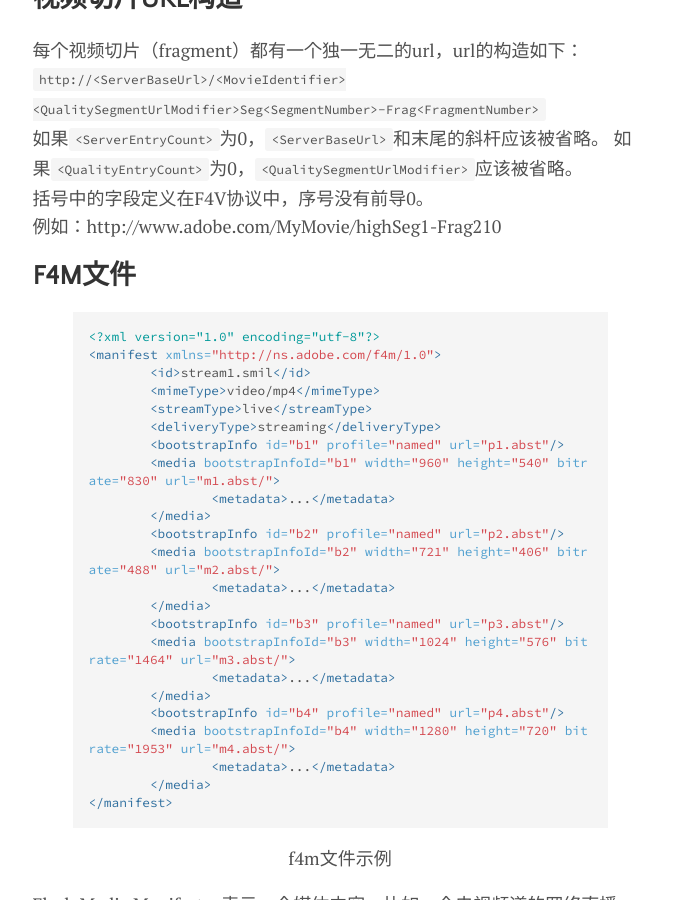
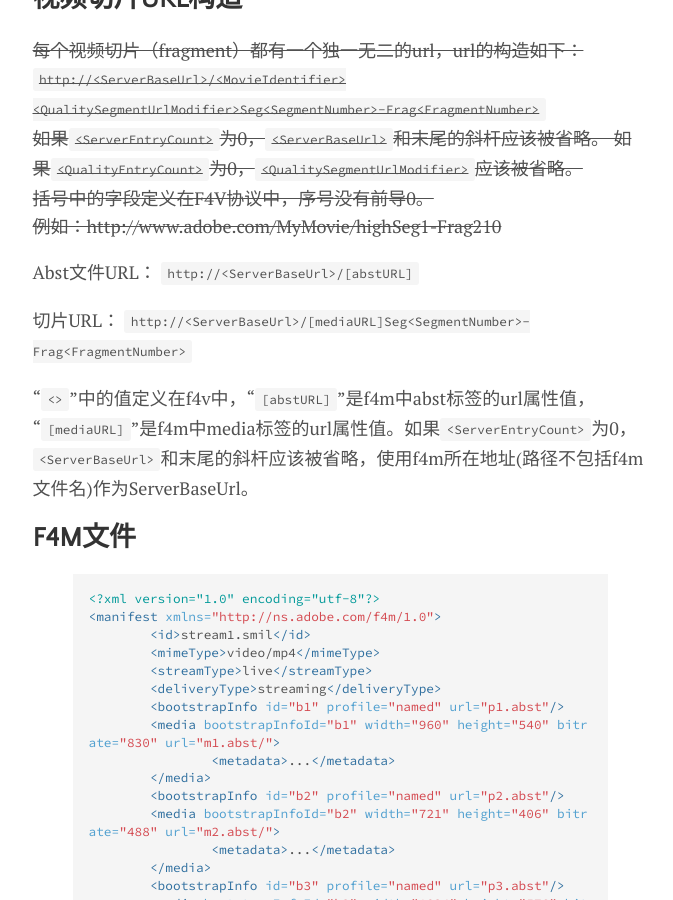
Before and after one commit to tyrese-yang/tyrese-yang.github.io, a Jekyll site: the page built from _posts/2018-01-15-hds.md, in a window 1280 px wide and 900 px high, scrolled down 1502 px. Shown: the whole window, without its empty margins (300-973 px from the left). Built offline with Jekyll 4.4.1, drawn with Linux system fonts in a browser that asks for light colours; nearby versions of some CDN libraries.

Commit message:
change HDS content

```diff
--- a/_posts/2018-01-15-hds.md
+++ b/_posts/2018-01-15-hds.md
@@ -22,12 +22,18 @@ HTTP Dynamic Streaming，是Adobe公司设计的协议，分为On-demand模式(
 HDS播放视频流是通过短连接的方式，那么是如何实现源源不断地视频传输呢？答案就是切片列表和视频切片(f4f)，服务端会随着直播的进行不断将直播流切成一个个短时间的视频片段，这些片段（fragment)被叫做f4f文件(Fragmented F4V file)，这些片段能够独立播放，播放器通过不断请求视频片段和播放视频片段来实现直播的效果，播放器需要知道这些片段的名字才能知道发送一个什么样的URL来请求这些片，这些片的名字就来源于一个叫bootstrapInfo（abst）的列表中，abst会随着直播进行一直被服务器刷新，每当服务器切出新的视频片就将视频片的序号和时间戳等信息添加到列表中，播放器拿到序号后就可以去请求视频片段啦，因此，播放器需要不停去请求abst来更新列表项。协议文档中强调播放器应该拿比较新的视频片来播放，也就是接近列表末尾部分序号比较大的片。
 
 ## 视频切片URL构造
-每个视频切片（fragment）都有一个独一无二的url，url的构造如下：
+~~每个视频切片（fragment）都有一个独一无二的url，url的构造如下：
 `http://<ServerBaseUrl>/<MovieIdentifier><QualitySegmentUrlModifier>Seg<SegmentNumber>-Frag<FragmentNumber>`
 如果`<ServerEntryCount>`为0，`<ServerBaseUrl>`和末尾的斜杆应该被省略。
 如果`<QualityEntryCount>`为0，`<QualitySegmentUrlModifier>`应该被省略。
 括号中的字段定义在F4V协议中，序号没有前导0。
-例如：http://www.adobe.com/MyMovie/highSeg1-Frag210
+例如：http://www.adobe.com/MyMovie/highSeg1-Frag210~~
+
+Abst文件URL： `http://<ServerBaseUrl>/[abstURL]`
+
+切片URL： `http://<ServerBaseUrl>/[mediaURL]Seg<SegmentNumber>-Frag<FragmentNumber>`
+
+“`<>`”中的值定义在f4v中，“`[abstURL]`”是f4m中abst标签的url属性值， “`[mediaURL]`”是f4m中media标签的url属性值。如果`<ServerEntryCount>`为0，`<ServerBaseUrl>`和末尾的斜杆应该被省略，使用f4m所在地址(路径不包括f4m文件名)作为ServerBaseUrl。
 
 ## F4M文件
 
```
Also changed, not shown: 1 other file.
